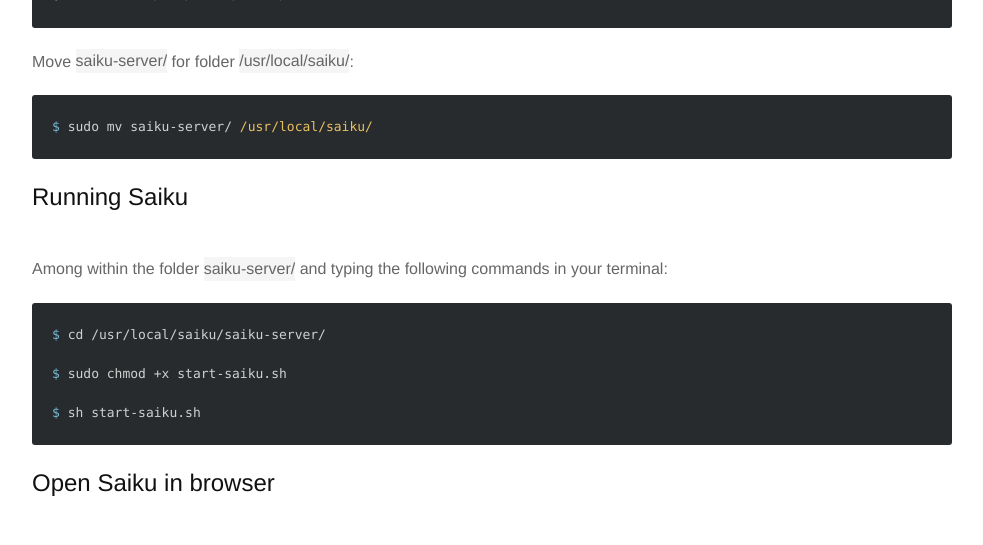
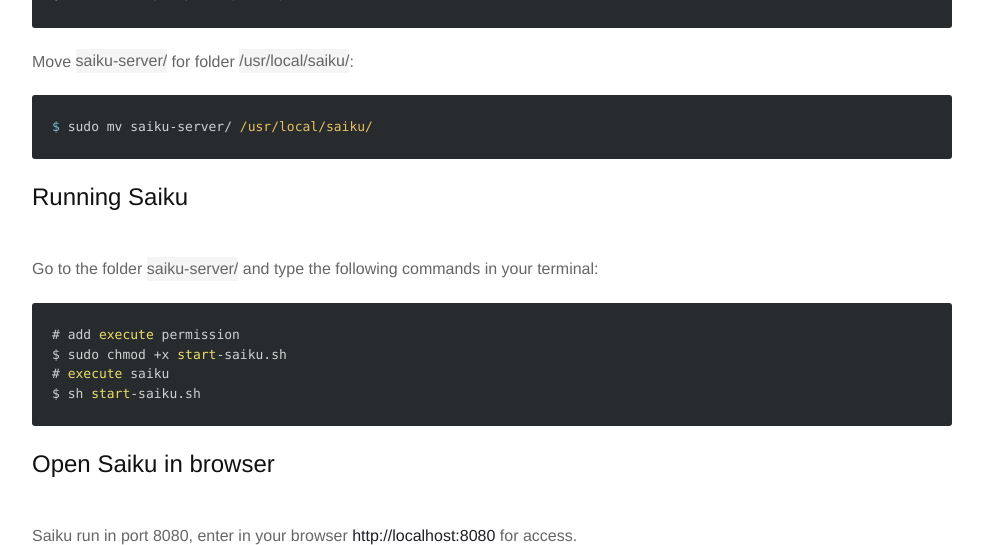
Before and after one commit to brenopolanski/brenopolanski.com, a Jekyll site: the page built from _posts/2015-08-01-installing-saiku-community-on-ubuntu.markdown, in a window 1280 px wide and 900 px high, scrolled down 1781 px, cut to the strip 0-545 px from the top of the window. Shown: the whole strip, without its empty margins (148-1131 px from the left). Built offline with Jekyll 4.4.1, drawn with Linux system fonts in a browser that asks for light colours; nearby versions of some CDN libraries; Markdown is read by kramdown in place of the engine named in the settings; comment, search, counter and statistics services are not loaded.

Commit message:
Update post Installing Saiku Community on Ubuntu

````diff
--- a/_posts/2015-08-01-installing-saiku-community-on-ubuntu.markdown
+++ b/_posts/2015-08-01-installing-saiku-community-on-ubuntu.markdown
@@ -40,13 +40,12 @@
 
 ## Running Saiku
 
-Among within the folder `saiku-server/` and typing the following commands in your terminal:
+Go to the folder `saiku-server/` and type the following commands in your terminal:
 
 ```sh
-$ cd /usr/local/saiku/saiku-server/
-
+# add execute permission
 $ sudo chmod +x start-saiku.sh
-
+# execute saiku
 $ sh start-saiku.sh
 ```
 
````
